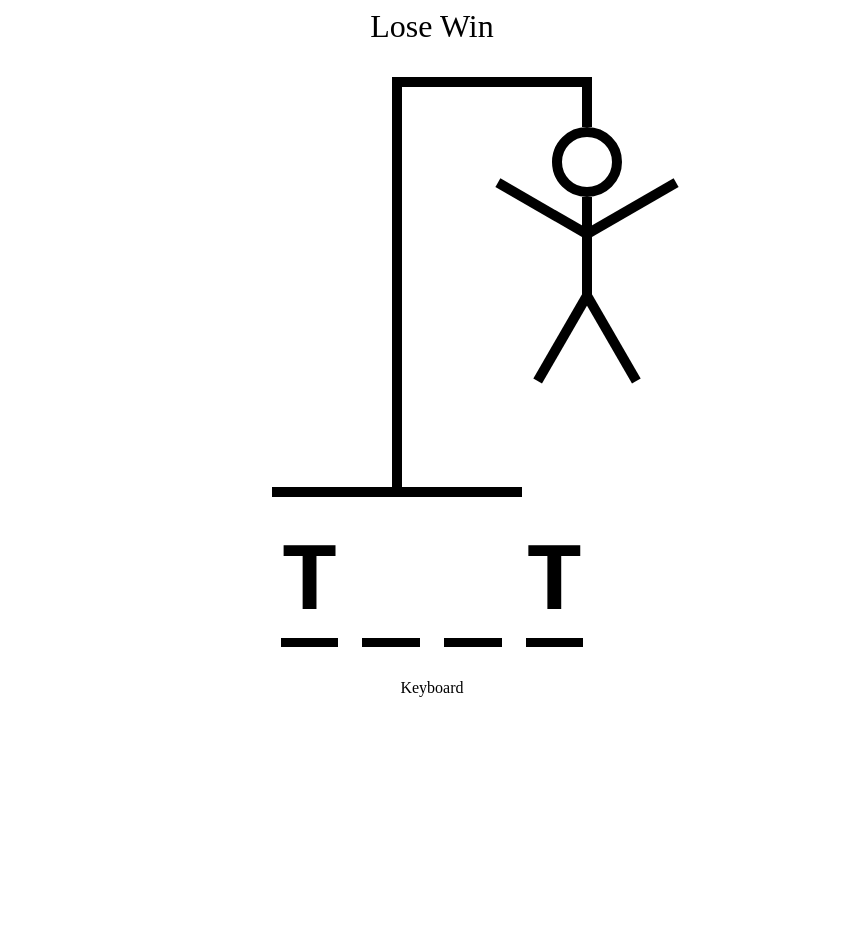
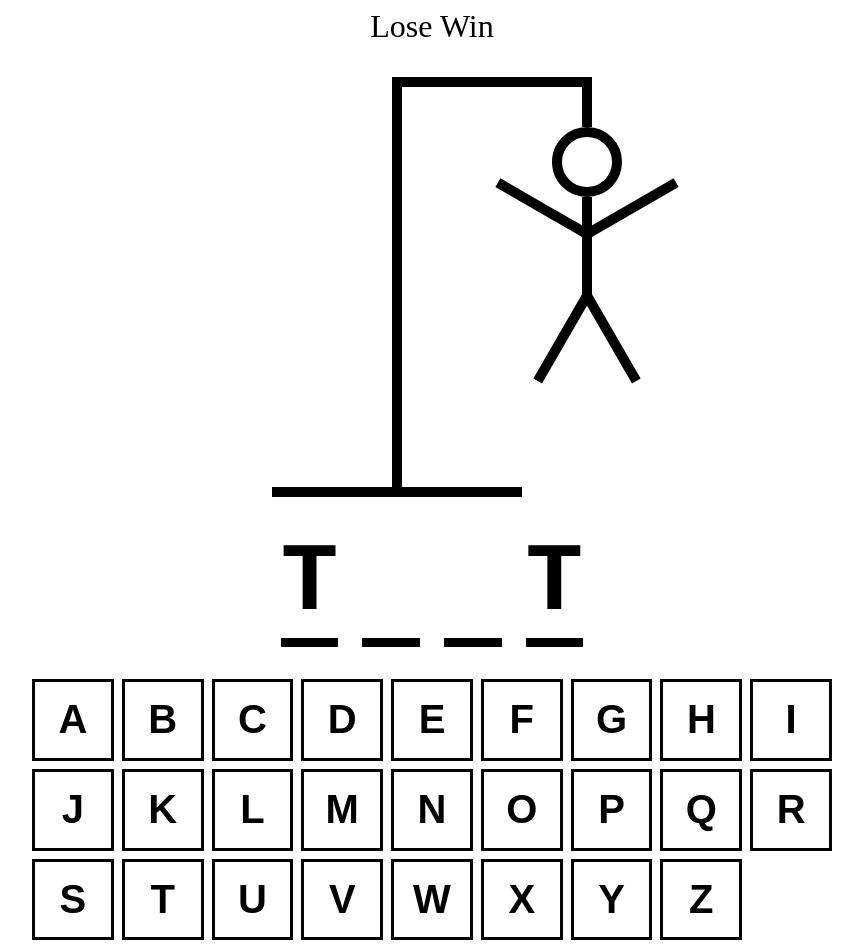
Before and after one commit to cmthecoder/hangman, a React (Vite) app: page / in a window 1280 px wide. Shown: the whole page, without its empty margins (208-1071 px from the left). Before the commit the page ends 800 px from the top, so only its background shows below. Built offline with nearby package versions, Linux system fonts and the light colour scheme.

Commit message:
set up the keyboard ui

```diff
--- a/src/App.tsx
+++ b/src/App.tsx
@@ -29,7 +29,9 @@
       }}>Lose Win</div>
       <HangmanDrawing />
       <HangmanWord />
+      <div style={{alignSelf: 'stretch'}} >
       <Keyboard />
+      </div>
     </div>
   )
 }
--- /dev/null
+++ b/src/Keyboard.module.css
@@ -0,0 +1,25 @@
+.btn {
+  width: 100%;
+  border: 3px solid black;
+  background: none;
+  aspect-ratio: 1 / 1;
+  font-size: 2.5rem;
+  text-transform: uppercase;
+  padding: .5rem;
+  font-weight: bold;
+  cursor: pointer;
+  color: black;
+}
+
+.btn.active {
+  background-color: hsl(200, 100%, 50%);
+  color: white;
+}
+.btn.inactive {
+  opacity: .3;
+}
+
+.btn:hover:not(:disabled),
+.btn:focus:not(:disabled) {
+  background-color: hsl(200, 100%, 75%);
+}
--- a/src/components/Keyboard.tsx
+++ b/src/components/Keyboard.tsx
@@ -1,9 +1,50 @@
-import React from 'react'
+import styles from '../Keyboard.module.css'
+
+const KEYS = [
+  "a",
+  "b",
+  "c",
+  "d",
+  "e",
+  "f",
+  "g",
+  "h",
+  "i",
+  "j",
+  "k",
+  "l",
+  "m",
+  "n",
+  "o",
+  "p",
+  "q",
+  "r",
+  "s",
+  "t",
+  "u",
+  "v",
+  "w",
+  "x",
+  "y",
+  "z",
+];
 
 const Keyboard = () => {
   return (
-    <div>Keyboard</div>
-  )
-}
+    <div
+      style={{
+        display: "grid",
+        gridTemplateColumns: "repeat(auto-fit, minmax(75px, 1fr)",
+        gap: ".5rem",
+      }}
+    >
+      {KEYS.map(key => {
+        return (
+          <button className={`${styles.btn}`} key={key}>{key}</button>
+        )
+      })}
+    </div>
+  );
+};
 
-export default Keyboard
+export default Keyboard;
```
